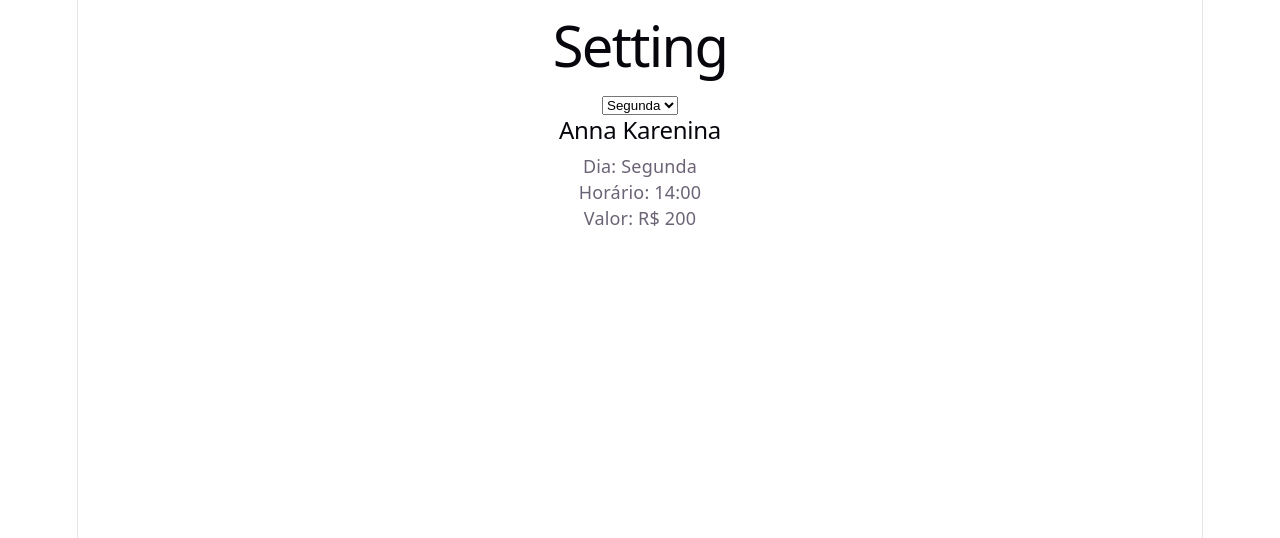
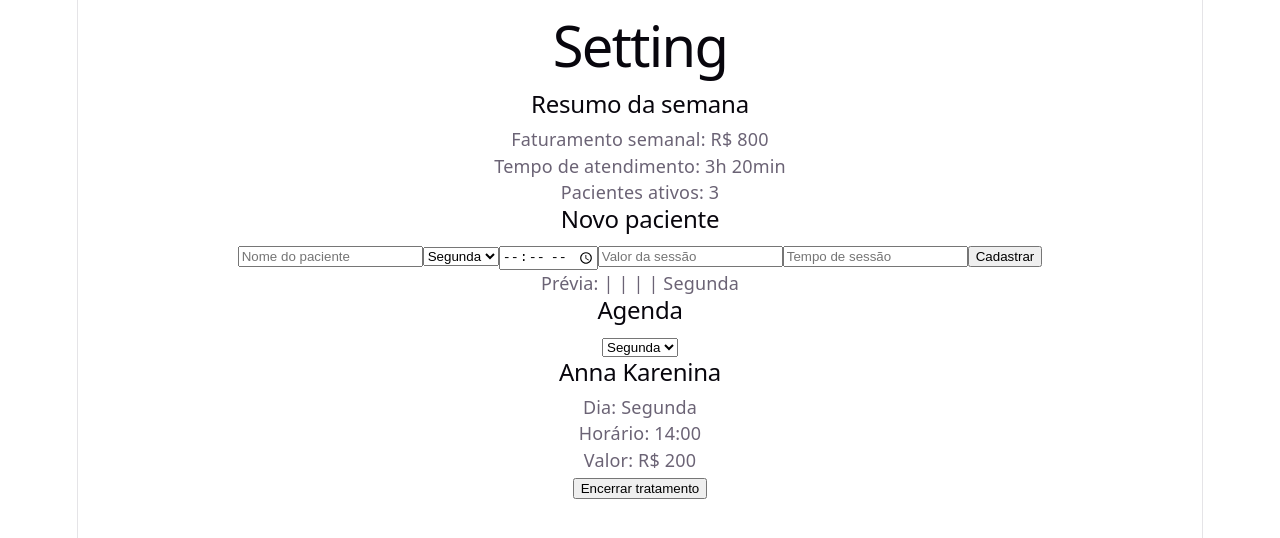
Before and after one commit to jeffsouzaoficial/setting-react, a React (Vite) app: page / in a window 1280 px wide. Shown: the top 538 px of the page. Built offline with nearby package versions, Linux system fonts and the light colour scheme.

Commit message:
feat: encerrar tratamento de paciente

```diff
--- a/src/App.jsx
+++ b/src/App.jsx
@@ -4,20 +4,123 @@
 
 function App() {
   const [pacientes, setPacientes] = useState([
-    { id: 1, nome: "Anna Karenina", dia: "Segunda",horario:"14:00", valor: 200 },
-    { id: 2, nome: "Sherlock Holmes", dia: "Terça",horario:"15:00", valor: 200 },
-    { id: 3, nome: "Dom Casmurro", dia: "Quarta",horario:"13:00", valor: 200 },
-    { id: 4, nome: "Emma Bovary", dia: "Quarta",horario:"14:00", valor: 200 },
+    { id: 1, nome: "Anna Karenina", dia: "Segunda",horario:"14:00", valor: 200, duracao: 50, ativo: true },
+    { id: 2, nome: "Sherlock Holmes", dia: "Terça",horario:"15:00", valor: 200, duracao: 50, ativo: true },
+    { id: 3, nome: "Dom Casmurro", dia: "Quarta",horario:"13:00", valor: 200, duracao: 50, ativo: false },
+    { id: 4, nome: "Emma Bovary", dia: "Quarta",horario:"14:00", valor: 200, duracao: 50, ativo: true },
   ])
 
   const [diaEscolhido, setDiaEscolhido] = useState("Segunda")
 
+  const [novoNome, setNovoNome] = useState("")
+
+  const [novoDia, setNovoDia] = useState("Segunda")
+
+  const [novoHorario, setNovoHorario] = useState("")
+
+  const [novoValor, setNovoValor] = useState("")
+
+  const [novaDuracao, setNovaDuracao] = useState("")
+
 
   const pacientesFiltrados = pacientes.filter((paciente) => paciente.dia === diaEscolhido)
+
+  const faturamentoSemanal = pacientes.reduce((total, paciente) => total + paciente.valor, 0)
+
+  const minutosSemanais = pacientes.reduce((total, paciente) => total + paciente.duracao, 0)
+
+  const horas = Math.floor(minutosSemanais / 60)
+  const minutosRestantes = minutosSemanais % 60
+
+  const pacientesAtivos = pacientes.filter((paciente) => paciente.ativo === true)
+
+
+function cadastrarPaciente() {
+  if (novoNome === "" || novoDia === "" || novoHorario === "" || novoValor === "" || novaDuracao === "") {
+    alert("Preencha todos os campos.")
+    return
+  }
+
+  const horarioOcupado = pacientes.some(
+    (paciente) => paciente.dia === novoDia && paciente.horario === novoHorario
+  )
+
+  if (horarioOcupado) {
+    alert("Esse horário já está reservado.")
+    return
+  }
+
+  const novoPaciente = {
+    id: Date.now(),
+    nome: novoNome,
+    dia: novoDia,
+    horario: novoHorario,
+    valor: Number(novoValor),
+    duracao: Number(novaDuracao),
+    ativo: true,
+  }
+  setPacientes([...pacientes, novoPaciente])
+}
+
+function encerrarTratamento(id) {
+  setPacientes(
+    pacientes.map((paciente) =>
+      paciente.id === id ? { ...paciente, ativo: false } : paciente
+    )
+  )
+}
 
   return (
     <div>
       <h1>Setting</h1>
+
+      <h2>Resumo da semana</h2>
+      <p>Faturamento semanal: R$ {faturamentoSemanal}</p>
+      <p>Tempo de atendimento: {horas}h {minutosRestantes}min</p>
+      <p>Pacientes ativos: {pacientesAtivos.length}</p>
+
+      <h2>Novo paciente</h2>
+      <input
+        type="text"
+        placeholder="Nome do paciente"
+        value={novoNome}
+        onChange={(evento) => setNovoNome(evento.target.value)}
+      />
+
+      <select value={novoDia} onChange={(evento) => setNovoDia(evento.target.value)}>
+        <option value="Segunda">Segunda</option>
+        <option value="Terça">Terça</option>
+        <option value="Quarta">Quarta</option>
+        <option value="Quinta">Quinta</option>
+        <option value="Sexta">Sexta</option>
+      </select>
+
+      <input
+        type="time"
+        placeholder="Horario da sessão"
+        value={novoHorario}
+        onChange={(evento) => setNovoHorario(evento.target.value)}
+      />
+
+      <input
+        type="number"
+        placeholder="Valor da sessão"
+        value={novoValor}
+        onChange={(evento) => setNovoValor(evento.target.value)}
+      />
+
+      <input
+        type="number"
+        placeholder="Tempo de sessão"
+        value={novaDuracao}
+        onChange={(evento) => setNovaDuracao(evento.target.value)}
+      />
+
+      <button onClick={cadastrarPaciente}>Cadastrar</button>
+      <p>Prévia: {novoNome} | {novoHorario} | {novoValor} | {novaDuracao} | {novoDia}</p>
+
+
+      <h2>Agenda</h2>
 
       <select value={diaEscolhido} onChange={(evento) => setDiaEscolhido(evento.target.value)}>
         <option value="Segunda">Segunda</option>
@@ -30,10 +133,12 @@
       {pacientesFiltrados.map((paciente) => (
         <Paciente
         key={paciente.id}
+        id={paciente.id}
         nome={paciente.nome}
         dia={paciente.dia}
         horario={paciente.horario}
         valor={paciente.valor}
+        encerrarTratamento={encerrarTratamento}
         />
       ))}
     </div>
--- a/src/components/Paciente.jsx
+++ b/src/components/Paciente.jsx
@@ -5,6 +5,7 @@
       <p>Dia: {props.dia}</p>
       <p>Horário: {props.horario}</p>
       <p>Valor: R$ {props.valor}</p>
+      <button onClick={() => props.encerrarTratamento(props.id)}>Encerrar tratamento</button>
     </div>
   )
 }
```
